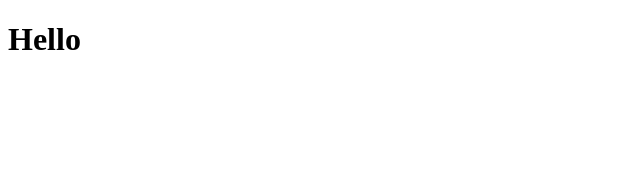
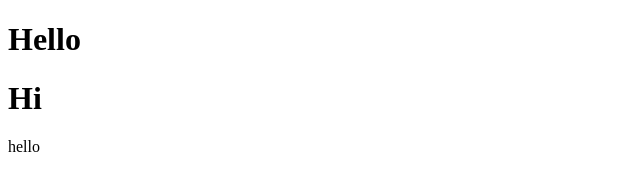
Before and after one commit to Barurivarshini/Hyd-1, a plain HTML site: page index.html in a window 1280 px wide. Shown: the whole page, without its empty margins (0-640 px from the left). Drawn offline with Linux system fonts and the light colour scheme.

Commit message:
bengalore

```diff
--- a/index.html
+++ b/index.html
@@ -7,5 +7,7 @@
 </head>
 <body>
     <h1> Hello</h1>
+    <h1> Hi</h1>
+    hello
 </body>
 </html>
```
